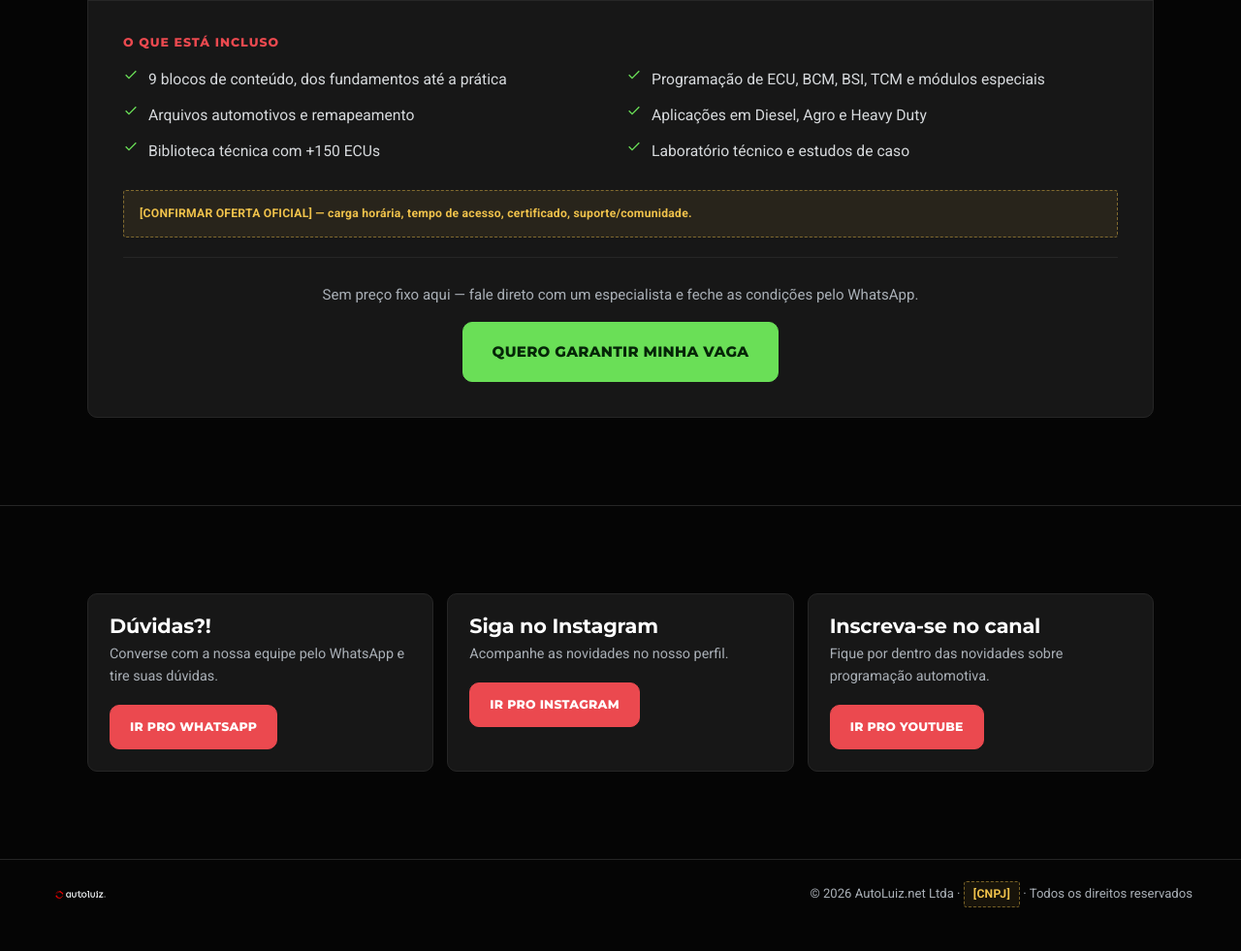
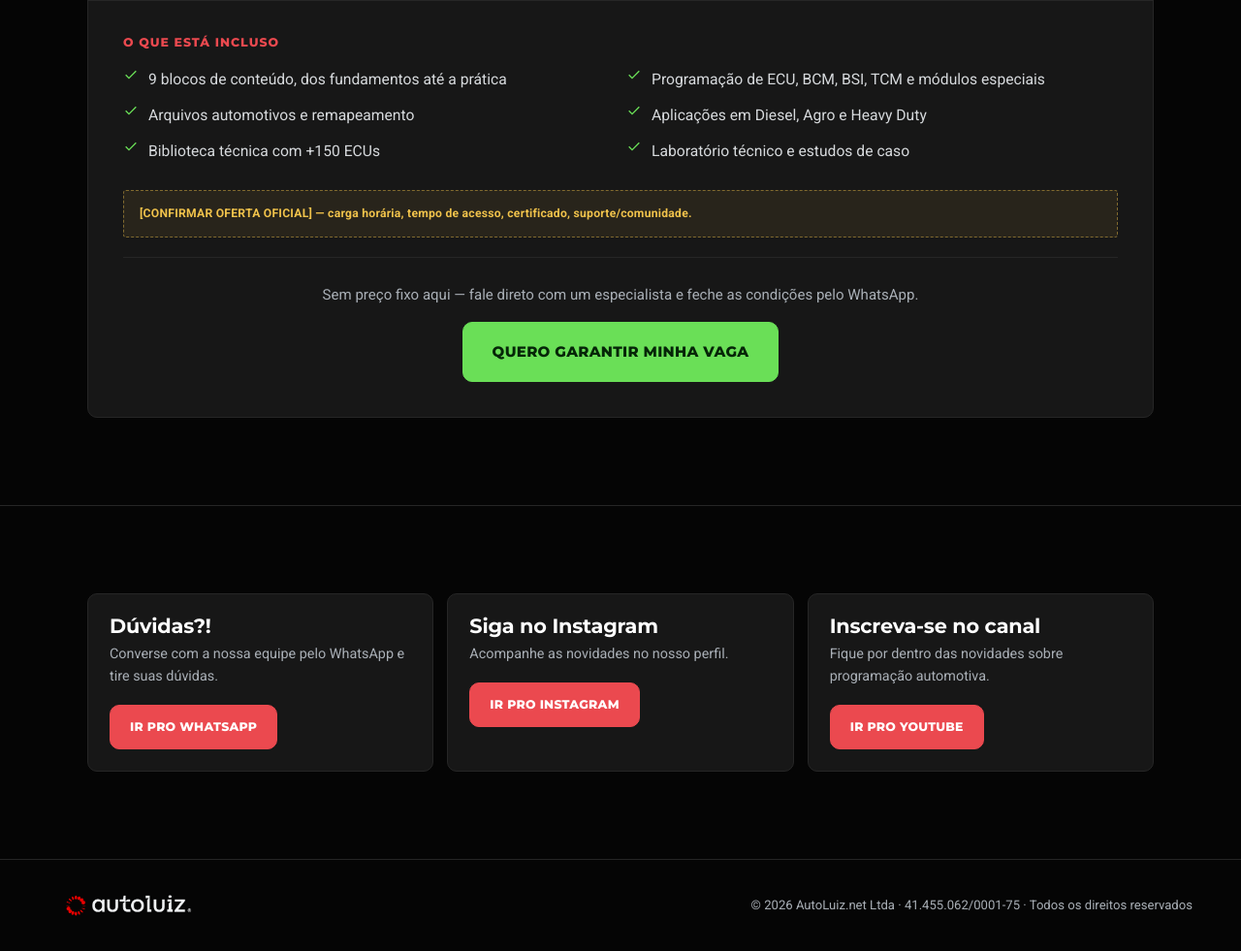
Before and after one commit to cecimoura/TapaVenda2.0, a plain HTML site: page index.html in a window 1280 px wide. Shown: the part 7279-8260 px from the top of the page at 97% size. Before the commit the page ends 8237 px from the top, so only its background shows below. Drawn offline with Linux system fonts and the light colour scheme.

Commit message:
CNPJ adicionado

```diff
--- a/index.html
+++ b/index.html
@@ -340,7 +340,7 @@
   <div class="hairline">
     <div class="wrap foot-bar">
       <a href="#topo" class="brand"><img src="assets/logo-autoluiz-branco.png" alt="AutoLuiz"></a>
-      <div>© <span id="ano"></span> AutoLuiz.net Ltda · <span class="ph">[CNPJ]</span> · Todos os direitos reservados</div>
+      <div>© <span id="ano"></span> AutoLuiz.net Ltda · <span>41.455.062/0001-75</span> · Todos os direitos reservados</div>
     </div>
   </div>
 </footer>
--- a/style.css
+++ b/style.css
@@ -468,7 +468,7 @@ section{padding-block:var(--sec);position:relative}
 .foot-card p{font-size:.9rem;margin-bottom:18px}
 footer{border-top:1px solid var(--line)}
 .foot-bar{padding:22px 0;display:flex;flex-wrap:wrap;gap:14px;justify-content:space-between;align-items:center;color:var(--muted);font-size:.82rem}
-.foot-bar .brand img{height:20px}
+.foot-bar .brand img{height:50px}
 
 /* ---------- CTA fixo mobile ---------- */
 .dock{position:fixed;left:0;right:0;bottom:0;z-index:70;padding:12px var(--pad) calc(12px + env(safe-area-inset-bottom));
```
